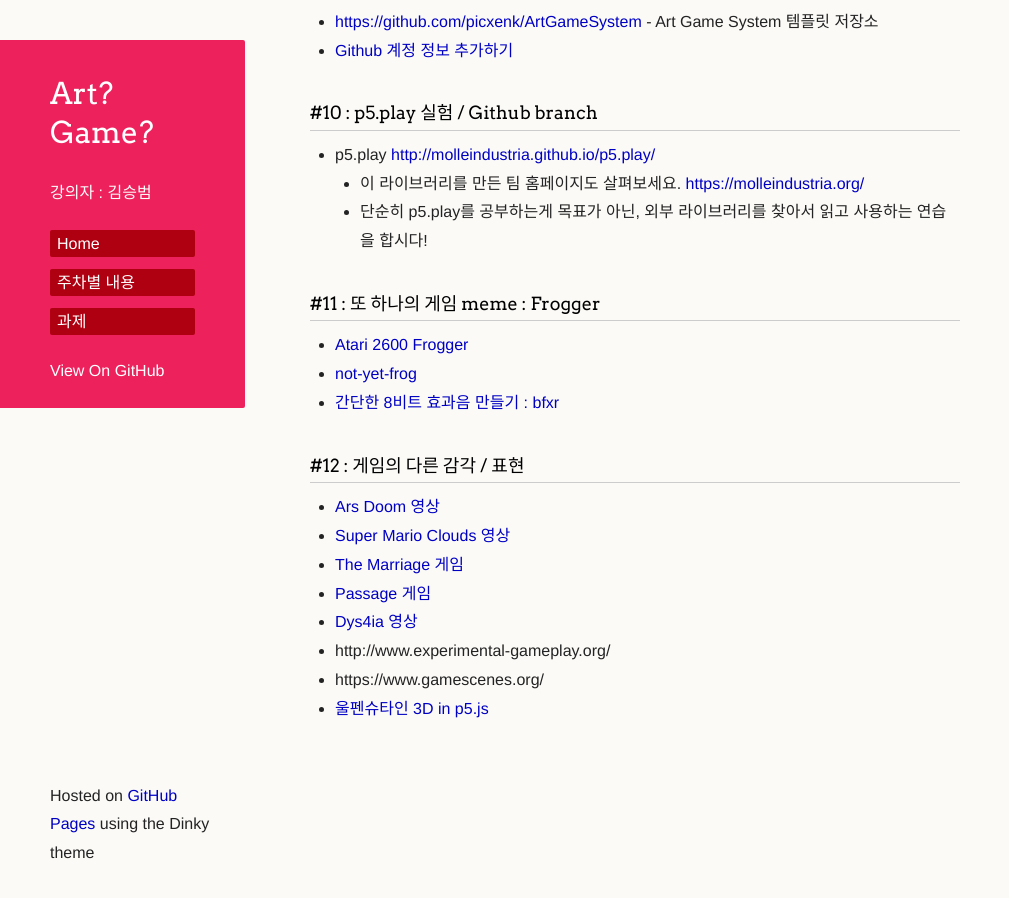
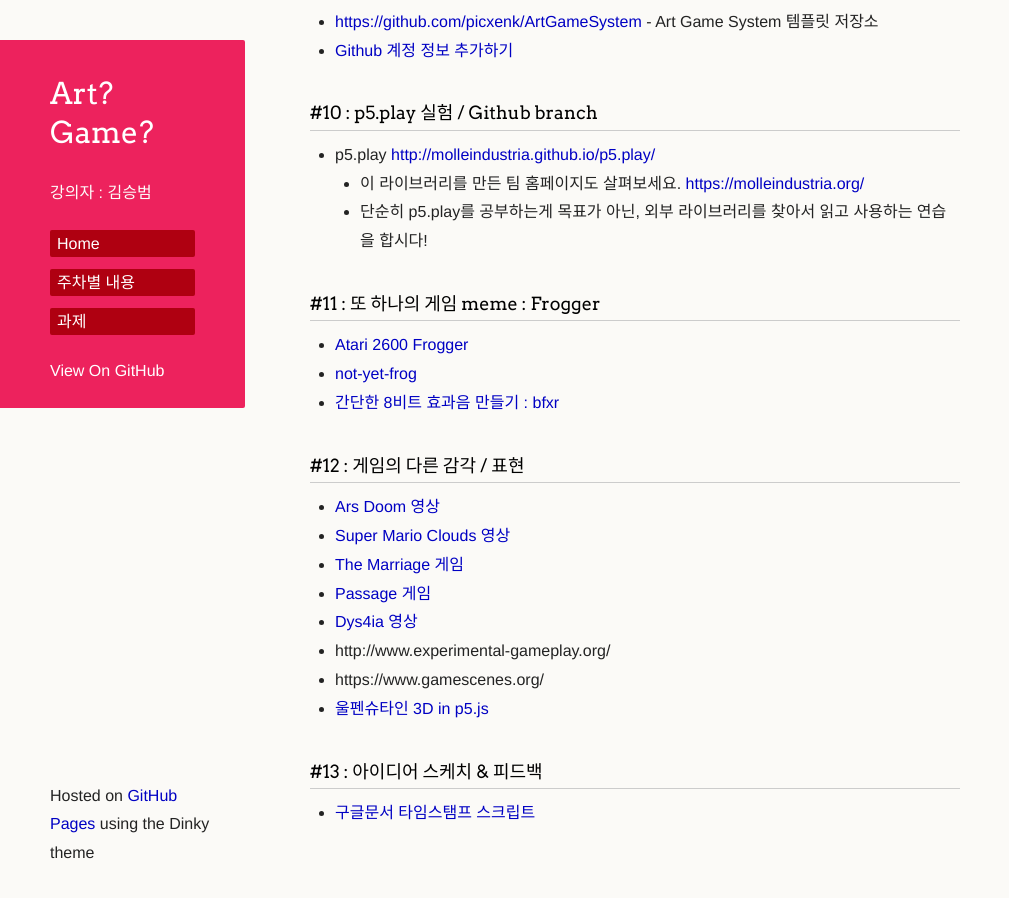
Before and after one commit to picxenk/SIA2019ArtGame, a Jekyll site: the page built from curriculum.md, in a window 1280 px wide and 900 px high, scrolled down 1689 px. Shown: the whole window, without its empty margins (0-1009 px from the left). Built offline with Jekyll 4.4.1, drawn with Linux system fonts in a browser that asks for light colours; our own code applies the rules of GitHub Pages for plain Markdown files; a script that is not in the unit is left out; the repository's description, which GitHub fills in, is left out.

Commit message:
Update curriculum.md

```diff
--- a/curriculum.md
+++ b/curriculum.md
@@ -68,3 +68,6 @@
  * http://www.experimental-gameplay.org/
  * https://www.gamescenes.org/
  * [울펜슈타인 3D in p5.js](https://editor.p5js.org/picxenk@gmail.com/sketches/vpzsjH3UK)
+
+### #13 : 아이디어 스케치 & 피드백
+ * [구글문서 타임스탬프 스크립트](https://gist.github.com/picxenk/69beded605fc786638643536343db32e)
```
